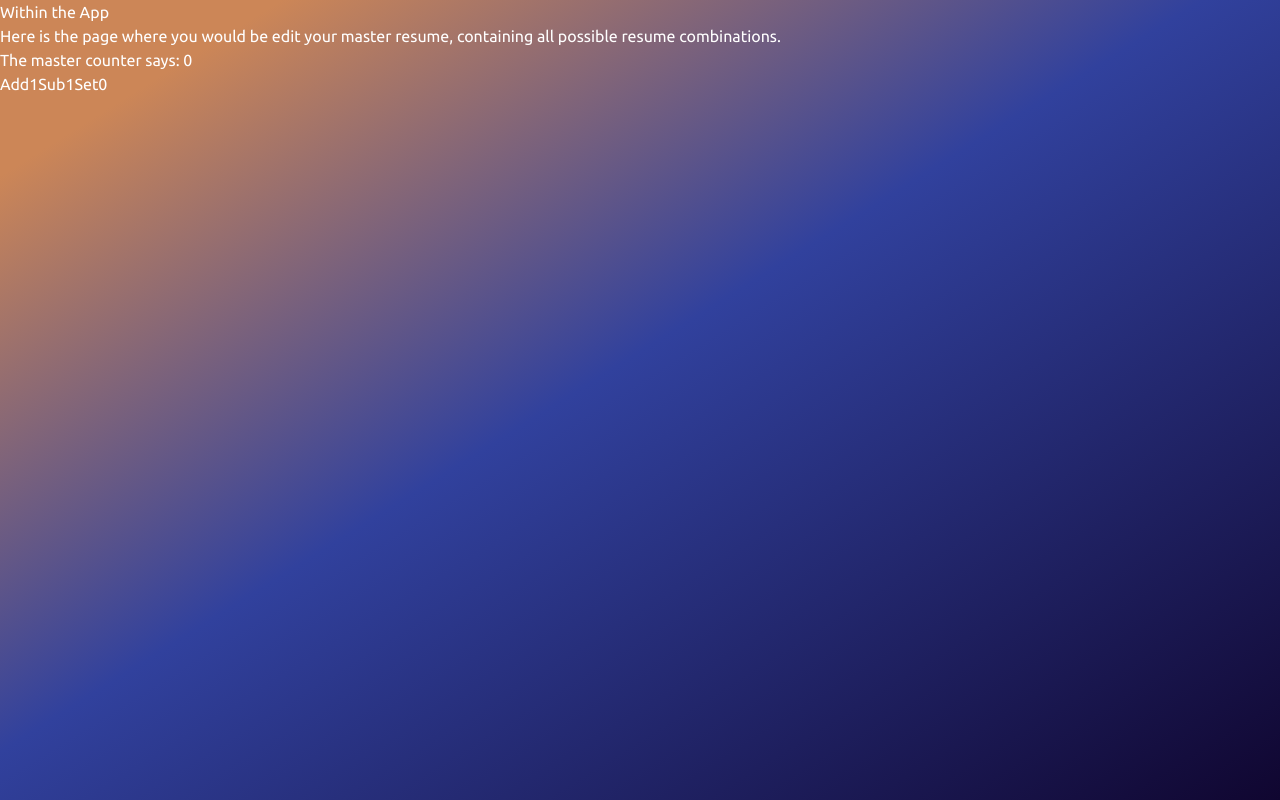
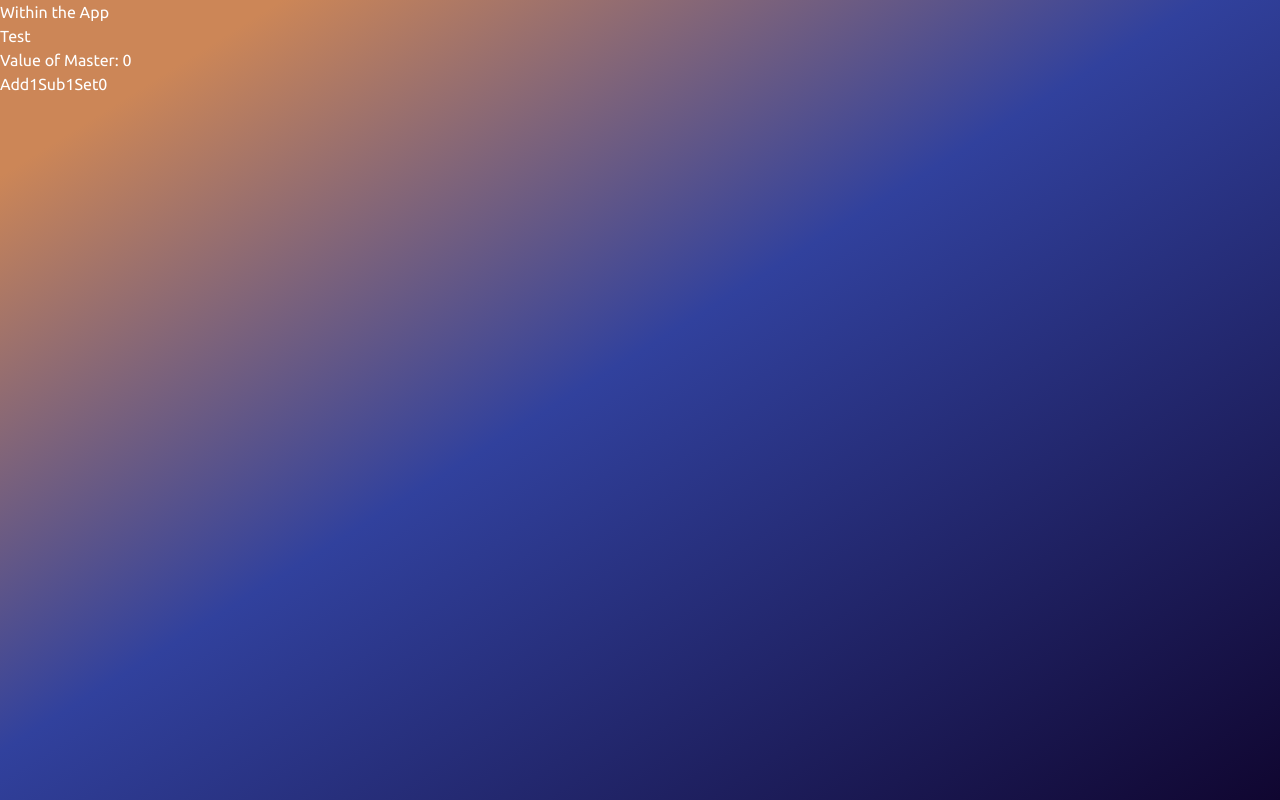
Before and after one commit to Andy-Sean/quick-r-build, a Next.js app: page /app/master-editor in a window 1280 px wide. Built offline with nearby package versions, Linux system fonts and the light colour scheme.

Commit message:
Get Rekt Redux I dont think I need you no mo'
- all hail the new king, useImmerReducer

```diff
--- a/package.json
+++ b/package.json
@@ -9,7 +9,6 @@
     "lint": "next lint"
   },
   "dependencies": {
-    "@reduxjs/toolkit": "^1.9.5",
     "autoprefixer": "10.4.15",
     "bootstrap-icons": "^1.10.5",
     "eslint": "8.47.0",
@@ -19,6 +18,7 @@
     "react": "18.2.0",
     "react-dom": "18.2.0",
     "react-redux": "^8.1.2",
-    "tailwindcss": "3.3.3"
+    "tailwindcss": "3.3.3",
+    "use-immer": "^0.9.0"
   }
 }
--- a/src/app/(app)/app/master-editor/page.js
+++ b/src/app/(app)/app/master-editor/page.js
@@ -1,26 +1,20 @@
-"use client" // Very important thing to include lest some random completely unrelated error code appears
+"use client"; // Very important thing to include lest some random completely unrelated error code appears
 
-import { useSelector, useDispatch } from "react-redux";
-import { add1, sub1, set0 } from "../../../../redux/masterSlice";
-import { Provider } from 'react-redux'
-import { reduxStore } from "@/redux/redux-store";
+import { useContext } from "react";
+import { MasterContext, MasterDispatchContext } from "@/redux/ContextsProvider";
 
 export default function MasterEditor() {
-  const count = useSelector((reduxStore) => reduxStore.master.val);
-  const dispatch = useDispatch();
+  const masterResume = useContext(MasterContext);
+  const dispatchMaster = useContext(MasterDispatchContext);
 
   return (
     <>
-      <Provider store={reduxStore}>
-        <p>
-          Here is the page where you would be edit your master resume,
-          containing all possible resume combinations.
-        </p>
-        <p>The master counter says: {count}</p>
-        <button onClick={() => dispatch(add1())}>Add1</button>
-        <button onClick={() => dispatch(sub1())}>Sub1</button>
-        <button onClick={() => dispatch(set0())}>Set0</button>
-      </Provider>
+      <p>Test</p>
+      <p>Value of Master: {masterResume.val}</p>
+
+      <button onClick={() => dispatchMaster({ type: "add1" })}>Add1</button>
+      <button onClick={() => dispatchMaster({ type: "sub1" })}>Sub1</button>
+      <button onClick={() => dispatchMaster({ type: "set0" })}>Set0</button>
     </>
   );
 }
--- /dev/null
+++ b/src/redux/ContextsProvider.js
@@ -0,0 +1,20 @@
+import { createContext } from "react";
+import { MasterReducer } from "./MasterReducer";
+import { useImmerReducer } from "use-immer";
+
+export const MasterContext = createContext(null);
+export const MasterDispatchContext = createContext(null);
+
+export function ContextsProvider({ children }) {
+  const [MasterResume, dispatchMaster] = useImmerReducer(MasterReducer, { val: 0 });
+
+  return (
+    <>
+    <MasterContext.Provider value={MasterResume}>
+      <MasterDispatchContext.Provider value={dispatchMaster}>
+        {children}
+      </MasterDispatchContext.Provider>
+    </MasterContext.Provider>
+    </>
+  )
+}
--- /dev/null
+++ b/src/redux/MasterReducer.js
@@ -0,0 +1,16 @@
+// This thing will will be put into an Immer Reducer
+export function MasterReducer(draft, action) {
+  switch (action.type) {
+    case "add1":
+      draft.val += 1;
+      break;
+    case "sub1":
+      draft.val -= 1;
+      break;
+    case "set0":
+      draft.val = 0;
+      break;
+    default:
+      break;
+  }
+}
--- a/src/redux/masterSlice.js
+++ /dev/null
@@ -1,26 +0,0 @@
-// Master Resume Reducer, but It's called a slice! I disagree with this name
-import { createSlice } from "@reduxjs/toolkit";
-
-const initialState = {
-  val: 0,
-};
-
-export const masterSlice = createSlice({
-  name: "master",
-  initialState,
-  reducers: {
-    add1: (state) => {
-      state.val += 1;
-    },
-    sub1: (state) => {
-      state.val -= 1;
-    },
-    set0: (state) => {
-      state.val = 0;
-    },
-  },
-});
-
-export const { add1, sub1, set0 } = masterSlice.actions;
-const masterReducer = masterSlice.reducer;
-export default masterReducer;
--- a/src/redux/redux-store.js
+++ /dev/null
@@ -1,9 +0,0 @@
-import { configureStore } from "@reduxjs/toolkit";
-import masterReducer from "./masterSlice";
-
-// Object that stores all of our top-level states (like the master and variant)
-export const reduxStore = configureStore({
-  reducer: {
-    master: masterReducer,
-  },
-});
```
Also changed, not shown: src/app/(app)/app/layout.js (+4 -3 lines), 1 other file (tests, documents, lock files or other folders).
